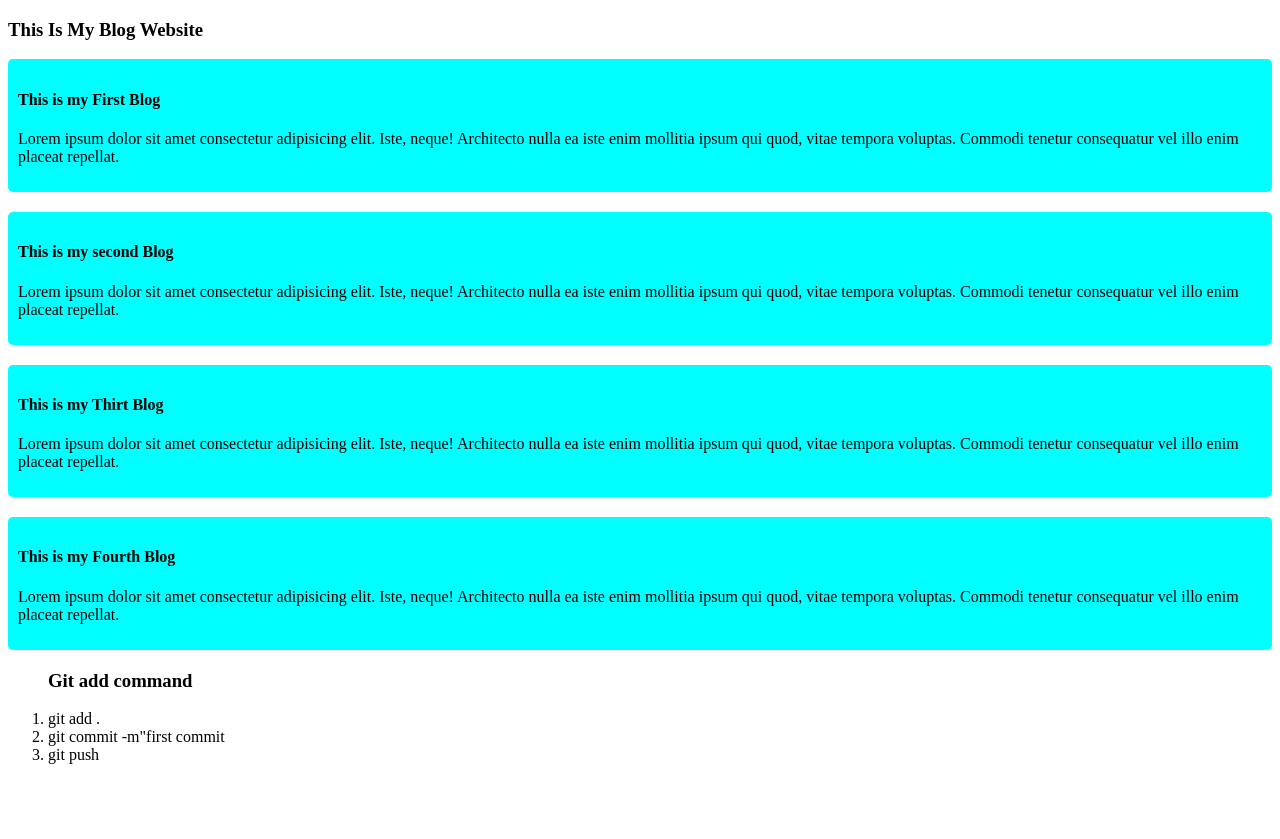
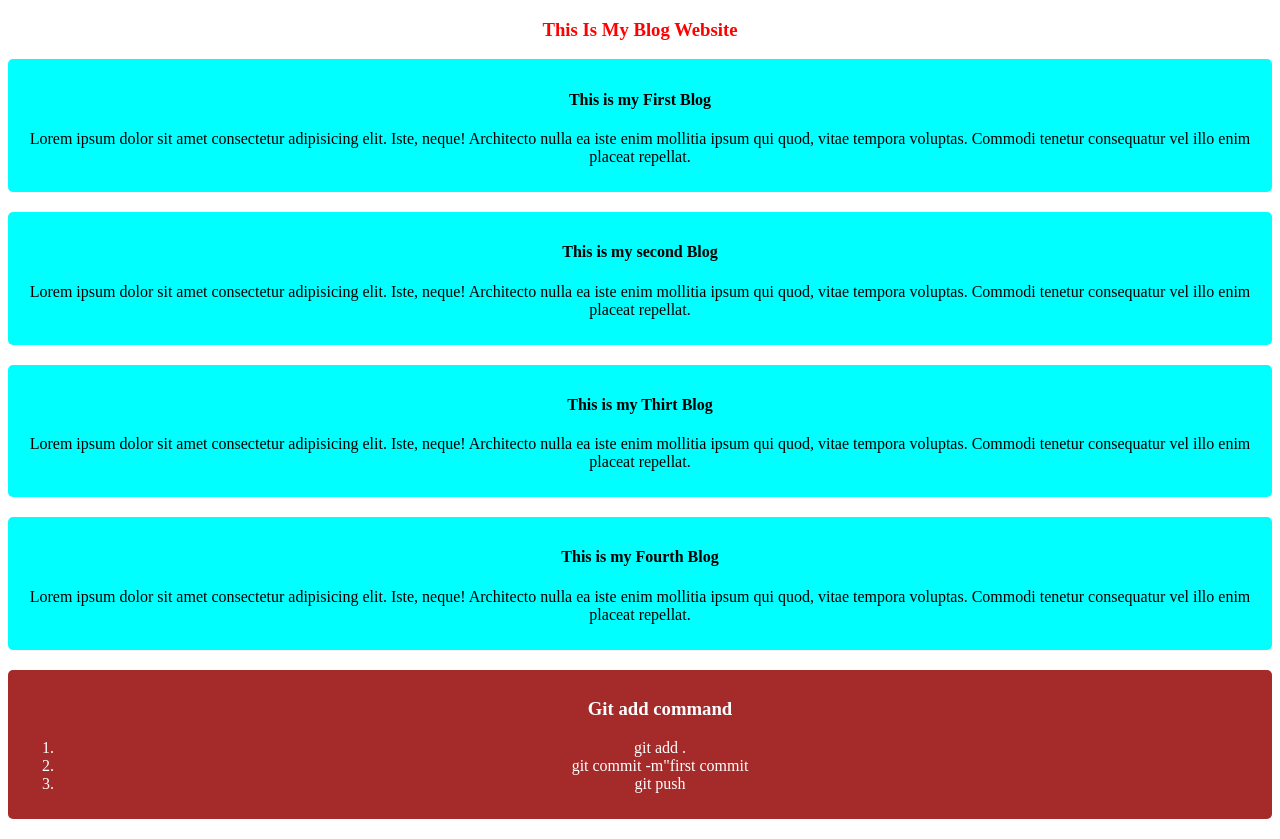
Before and after one commit to koushikb1/my-sample-website, a plain HTML site: page index.html in a window 1280 px wide. Before the commit the page ends 800 px from the top, so only its background shows below. Drawn offline with Linux system fonts and the light colour scheme.

Commit message:
more file add

```diff
--- a/index.html
+++ b/index.html
@@ -8,7 +8,7 @@
     <link rel="stylesheet" href="/style/Style.css">
 </head>
 <body>
-    <H3>This Is My Blog Website</H3>
+    <H3 class="title">This Is My Blog Website </H3>
     <div>
         <h4>This is my First Blog</h4>
         <p>Lorem ipsum dolor sit amet consectetur adipisicing elit. Iste, neque! Architecto nulla ea iste enim mollitia ipsum qui quod, vitae tempora voluptas. Commodi tenetur consequatur vel illo enim placeat repellat.</p>
@@ -25,11 +25,13 @@
         <h4>This is my Fourth Blog</h4>
         <p>Lorem ipsum dolor sit amet consectetur adipisicing elit. Iste, neque! Architecto nulla ea iste enim mollitia ipsum qui quod, vitae tempora voluptas. Commodi tenetur consequatur vel illo enim placeat repellat.</p>
     </div>
+   <div id="add">
     <ol>
         <h3>Git add command</h3>
         <li>git add .</li>
         <li>git commit -m"first commit</li>
         <li>git push</li>
     </ol>
+   </div>
 </body>
 </html>
--- a/style/Style.css
+++ b/style/Style.css
@@ -1,8 +1,22 @@
 div {
 background-color: aqua;
 padding: 10px;
+text-align: center;
 margin-bottom: 20px;
 border-radius: 5px;
 
+}
+
+.title{
+    color:red;
+    text-align: center;
+    border-bottom: 10px;
 
 }
+
+#add{
+    text-align: center;
+    background-color: brown;
+    color: white;
+
+}
```
